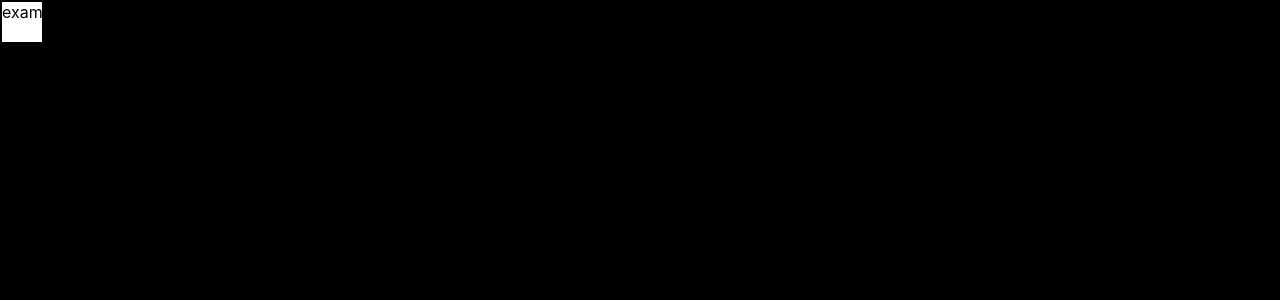
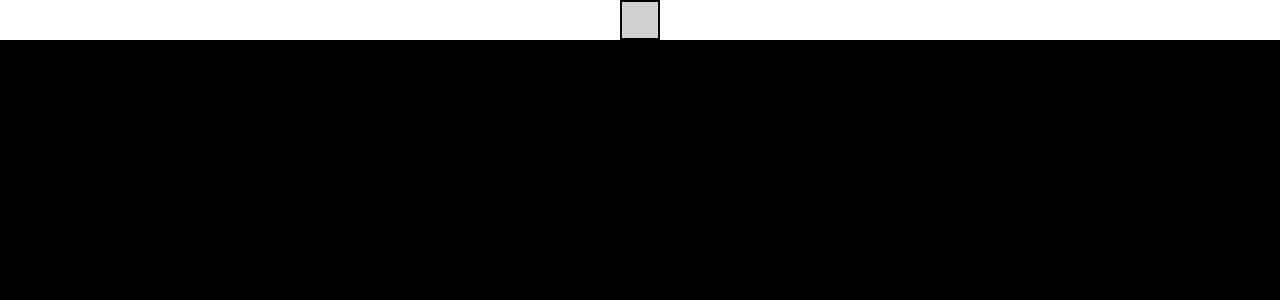
Before and after one commit to ScriptkidHicks/WitchTurnOnline, a React (Create React App) app in the folder witchturnonline/: page / in a window 1280 px wide. Shown: the top 300 px of the page. Built offline with nearby package versions, Linux system fonts and the light colour scheme.

Commit message:
updating button package

```diff
--- /dev/null
+++ b/witchturnonline/src/Components/Buttons/BasicButtons.js
@@ -0,0 +1,99 @@
+import { StyleableButton } from "../StyledComponents/MainStyledComponents";
+
+function BasicButton(props) {
+    return (
+        <StyleableButton
+            onClick={() => props.onClickFunction()}
+            backgroundColor={props.backgroundColor}
+            hoverBackgroundColor={props.hoverBackgroundColor}
+            width={props.width}
+            height={props.height}
+            border={props.border}
+            fontColor={props.fontColor}
+            boxShadow={props.boxShadow}
+            hoverBoxShadow={props.hoverBoxShadow}
+            >
+                {props.text}
+        </StyleableButton>);
+};
+
+function BasicIncrementButton(props) {
+    return <BasicButton onClickFunction={()=> {
+        console.log(props.hoverBackgroundColor)
+        if (props.limit && props.startingValue) {
+            if (props.variable >= props.limit){
+                props.setVariable(props.startingValue)
+            } else {
+                props.setVariable(props.variable + 1)
+            }
+        } else {
+            props.setVariable(props.variable + 1)
+        }
+    }}
+        backgroundColor={props.backgroundColor}
+        hoverBackgroundColor={props.hoverBackgroundColor}
+        width={props.width}
+        height={props.height}
+        border={props.border}
+        fontColor={props.fontColor}
+        boxShadow={props.boxShadow}
+        hoverBoxShadow={props.hoverBoxShadow}
+        />
+};
+
+function BasicDecrementButton(props) {
+    return <BasicButton onClickFunction={()=> {
+        if (props.limit && props.startingValue) {
+            if (props.variable <= props.limit){
+                props.setVariable(props.startingValue)
+            } else {
+                props.setVariable(props.variable - 1)
+            }
+        } else {
+            props.setVariable(props.variable - 1)
+        }
+    }}
+        backgroundColor={props.backgroundColor}
+        hoverBackgroundColor={props.hoverBackgroundColor}
+        width={props.width}
+        height={props.height}
+        border={props.border}
+        fontColor={props.fontColor}
+        boxShadow={props.boxShadow}
+        hoverBoxShadow={props.hoverBoxShadow}
+        />
+};
+
+function BasicToggleButton(props) {
+    return <BasicButton onClickFunction={() => {
+        props.setVariable(!props.variable)
+    }}
+        backgroundColor={props.backgroundColor}
+        hoverBackgroundColor={props.hoverBackgroundColor}
+        width={props.width}
+        height={props.height}
+        border={props.border}
+        fontColor={props.fontColor}
+        boxShadow={props.boxShadow}
+        hoverBoxShadow={props.hoverBoxShadow}
+        />
+};
+
+function BasicResetButton(props) {
+    return <BasicButton onClickFunction={
+        () => {
+            props.setVariable(props.baseState)
+        }
+    }
+        backgroundColor={props.backgroundColor}
+        hoverBackgroundColor={props.hoverBackgroundColor}
+        width={props.width}
+        height={props.height}
+        border={props.border}
+        fontColor={props.fontColor}
+        boxShadow={props.boxShadow}
+        hoverBoxShadow={props.hoverBoxShadow}
+    />
+}
+
+export {BasicButton, BasicIncrementButton, BasicDecrementButton, BasicToggleButton, BasicResetButton}
--- a/witchturnonline/src/Components/Buttons/BasicToggleButton.js
+++ /dev/null
@@ -1,26 +0,0 @@
-import styled from "styled-components";
-
-function BasicToggleButton(props){
-    return (
-    <BasicToggle
-        onClick={() => {
-            console.log(props.fontColor);
-            props.setVariable(!props.variable)}}
-        backgroundColor={props.backgroundColor}
-        width={props.width}
-        height={props.height}
-        border={props.border}
-        >
-            {props.text}
-    </BasicToggle>);
-}
-
-export default BasicToggleButton;
-
-const BasicToggle = styled.div`
-    background-color: ${props => props.backgroundColor ? props.backgroundColor : '#d1d1d1'};
-    width: ${props => props.width? props.width : '40px'};
-    height: ${props => props.height? props.height : '40px'};
-    border: ${props => props.border? props.border : '2px solid black'};
-    color: ${props => props.fontColor ? props.fontColor : 'black'};
-`;
--- a/witchturnonline/src/Components/StyledComponents/MainStyledComponents.js
+++ b/witchturnonline/src/Components/StyledComponents/MainStyledComponents.js
@@ -2,6 +2,27 @@ import styled from "styled-components";
 
 const DefaultPageBody = styled.div`
 display: flex;
+flex-direction: column;
+background-color: white;
+justify-content: space-between;
+align-items: center;
 `;
 
-export {DefaultPageBody};
+/* Styled Generics */
+
+const StyleableButton = styled.button`
+    background-color: ${props => props.backgroundColor ? props.backgroundColor : '#d1d1d1'};
+    width: ${props => props.width? props.width : '40px'};
+    height: ${props => props.height? props.height : '40px'};
+    border: ${props => props.border? props.border : '2px solid black'};
+    color: ${props => props.fontColor ? props.fontColor : 'black'};
+    box-shadow: ${props => props.boxShadow? props.boxShadow : 'none'};
+    transition: ${props => props.transition? props.transition : 'none'};
+
+    :hover {
+        box-shadow: ${props => props.hoverBoxShadow ? props.hoverBoxShadow : 'none'};
+        background-color: ${props => props.hoverBackgroundColor ? props.hoverBackgroundColor : (props.backgroundColor ? props.backgroundColor : '#d1d1d1')};
+    }
+`;
+
+export {DefaultPageBody, StyleableButton};
--- a/witchturnonline/src/Pages/LoginLandingPage.js
+++ b/witchturnonline/src/Pages/LoginLandingPage.js
@@ -1,12 +1,12 @@
 import { useState } from "react";
-import BasicToggleButton from "../Components/Buttons/BasicToggleButton";
+import { BasicIncrementButton } from "../Components/Buttons/BasicButtons";
 import { DefaultPageBody } from "../Components/StyledComponents/MainStyledComponents";
 
 function LoginLandingPage () {
-    const [temp, setTemp] = useState(false);
+    const [temp, setTemp] = useState(0);
 
     return <DefaultPageBody>
-        <BasicToggleButton variable={temp} setVariable={setTemp} backgroundColor={"White"} fontColor={"wheat"} text={"example"}></BasicToggleButton>
+        <BasicIncrementButton limit={8} startingValue={3} variable={temp} setVariable={setTemp} hoverBackgroundColor={"pink"} ></BasicIncrementButton>
     </DefaultPageBody>
 }
 
```
